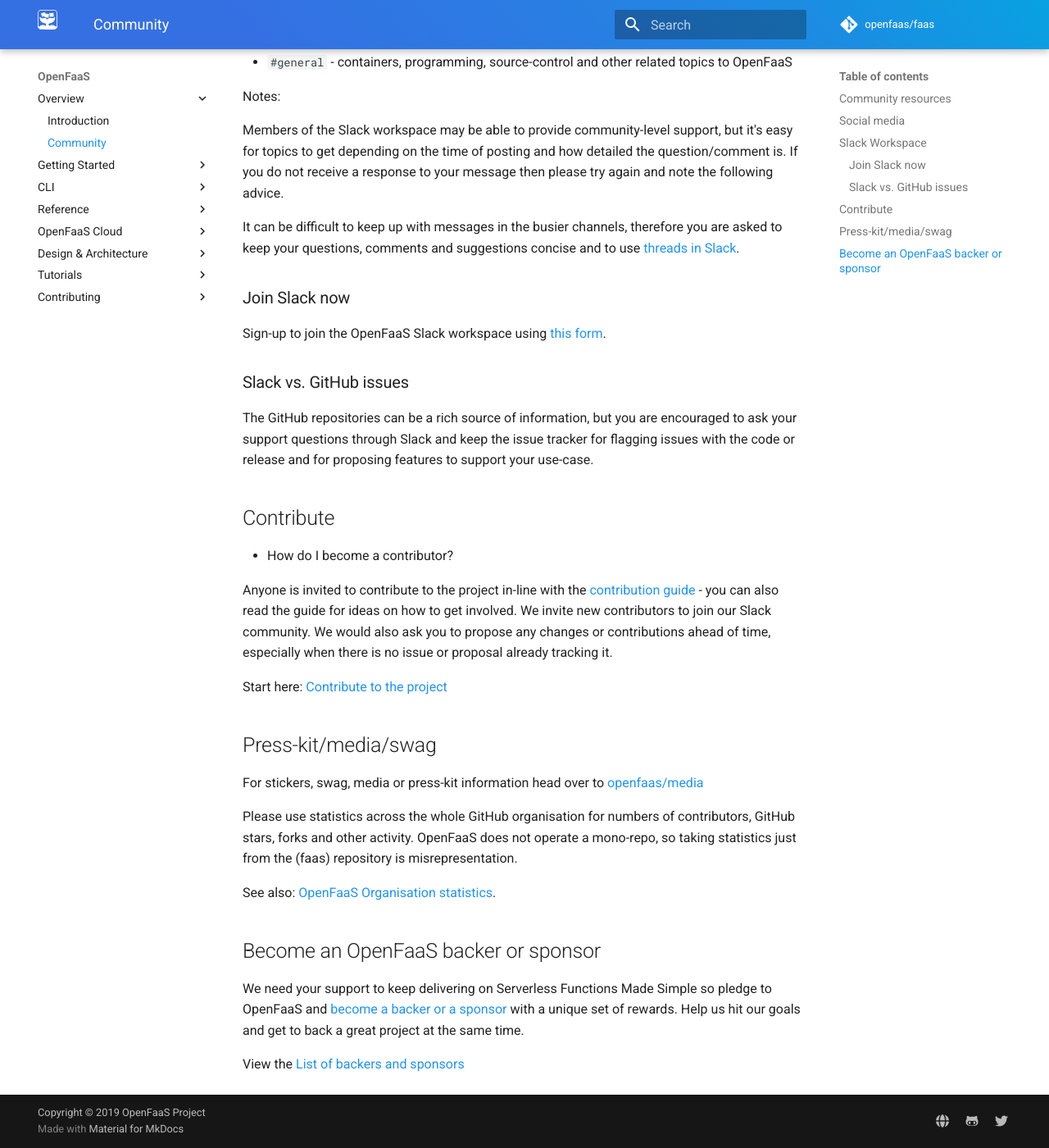
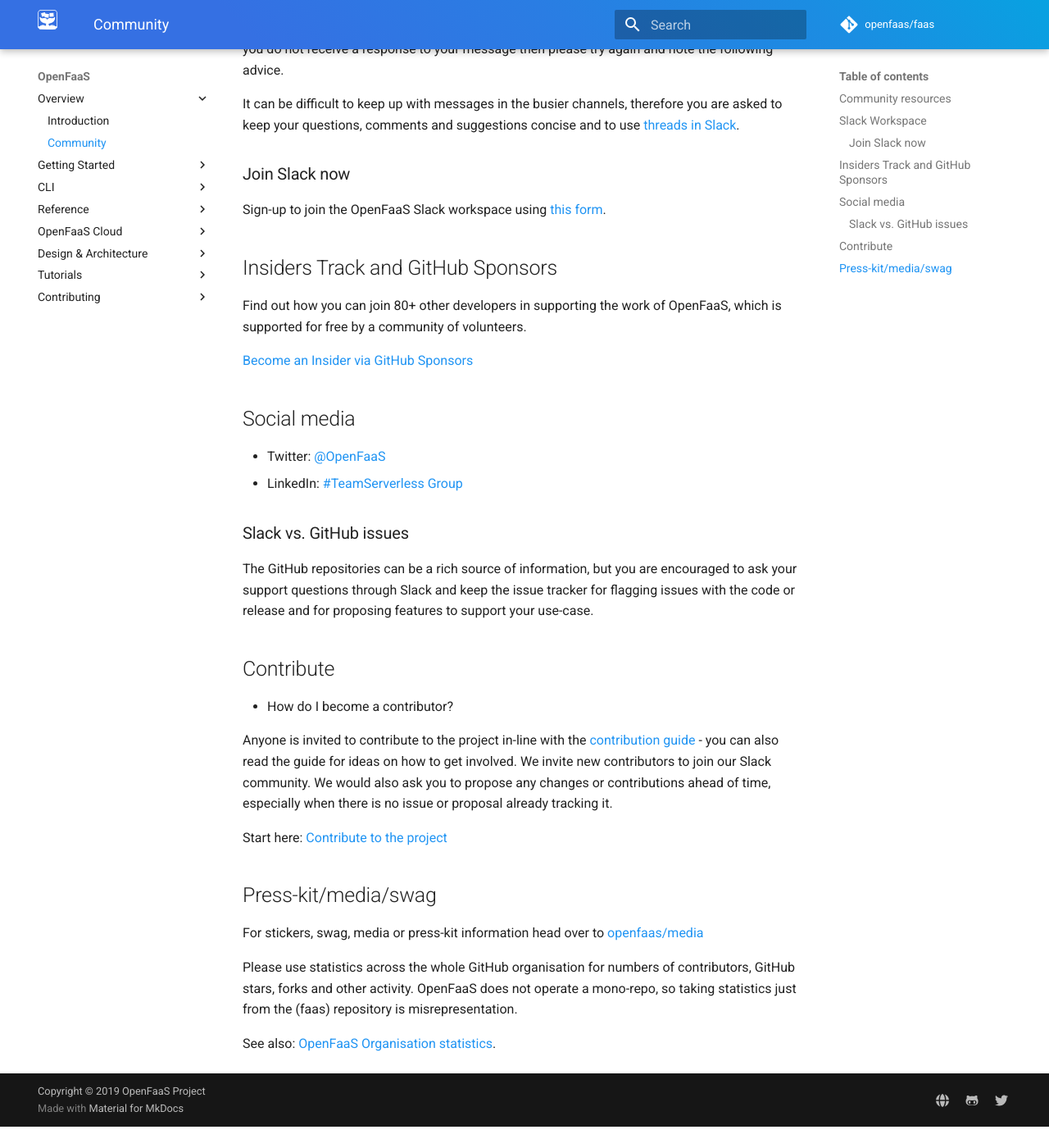
Before and after one commit to openfaas/docs, an MkDocs documentation site: the page built from docs/community.md, in a window 1280 px wide and 1400 px high, scrolled down 816 px. Shown: the whole window at 82% size. Built offline with MkDocs 1.6.1 and Material for MkDocs 9.7.7, drawn with Linux system fonts in a browser that asks for light colours; comment, search, counter and statistics services are not loaded; after the commit the page ends 2190 px from its top, so only the background shows below that; some of the changed text lies outside the part shown.

Commit message:
Move from Patreon to Insiders on GitHub
Signed-off-by: Alex Ellis (OpenFaaS Ltd) <alexellis2@gmail.com>

```diff
--- a/docs/community.md
+++ b/docs/community.md
@@ -7,11 +7,6 @@ Blog posts, upcoming/past events and code examples are available on the communit
 > Be counted: If you're speaking or have spoken about OpenFaaS or have a book, tutorial, blog post or workshop, please let the community know by raising a pull request to have it listed on this page.
 
 * [OpenFaaS Community Page](https://github.com/openfaas/faas/blob/master/community.md)
-
-## Social media
-
-* Twitter: [@OpenFaaS](https://twitter.com/openfaas)
-* LinkedIn: [#TeamServerless Group](https://www.linkedin.com/groups/13670843/)
 
 ## Slack Workspace
 
@@ -34,6 +29,17 @@ It can be difficult to keep up with messages in the busier channels, therefore y
 
 Sign-up to join the OpenFaaS Slack workspace using [this form](https://goo.gl/forms/SqpLSdyzVoOboRqs1).
 
+## Insiders Track and GitHub Sponsors
+
+Find out how you can join 80+ other developers in supporting the work of OpenFaaS, which is supported for free by a community of volunteers.
+
+[Become an Insider via GitHub Sponsors](https://github.com/openfaas/faas/blob/master/BACKERS.md)
+
+## Social media
+
+* Twitter: [@OpenFaaS](https://twitter.com/openfaas)
+* LinkedIn: [#TeamServerless Group](https://www.linkedin.com/groups/13670843/)
+
 ### Slack vs. GitHub issues
 
 The GitHub repositories can be a rich source of information, but you are encouraged to ask your support questions through Slack and keep the issue tracker for flagging issues with the code or release and for proposing features to support your use-case.
@@ -53,9 +59,3 @@ For stickers, swag, media or press-kit information head over to [openfaas/media]
 Please use statistics across the whole GitHub organisation for numbers of contributors, GitHub stars, forks and other activity. OpenFaaS does not operate a mono-repo, so taking statistics just from the (faas) repository is misrepresentation.
 
 See also: [OpenFaaS Organisation statistics](https://kenfdev.o6s.io/github-stats-page).
-
-## Become an OpenFaaS backer or sponsor
-
-We need your support to keep delivering on Serverless Functions Made Simple so pledge to OpenFaaS and [become a backer or a sponsor](https://www.patreon.com/alexellis) with a unique set of rewards. Help us hit our goals and get to back a great project at the same time.
-
-View the [List of backers and sponsors](https://github.com/openfaas/faas/blob/master/BACKERS.md)
```
